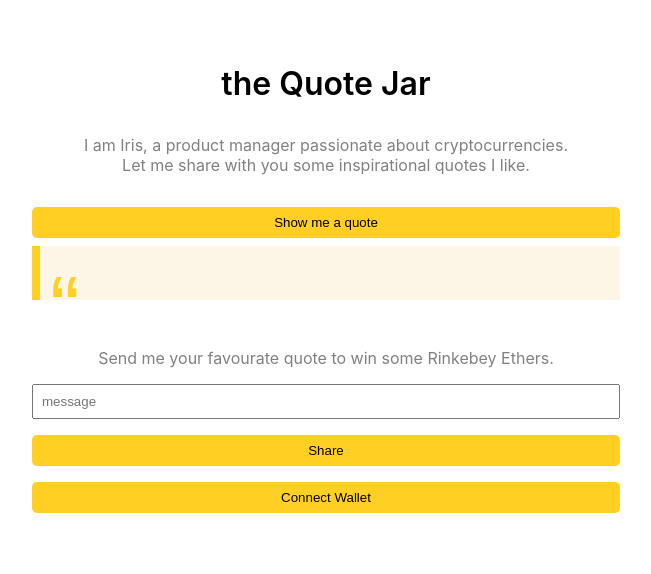
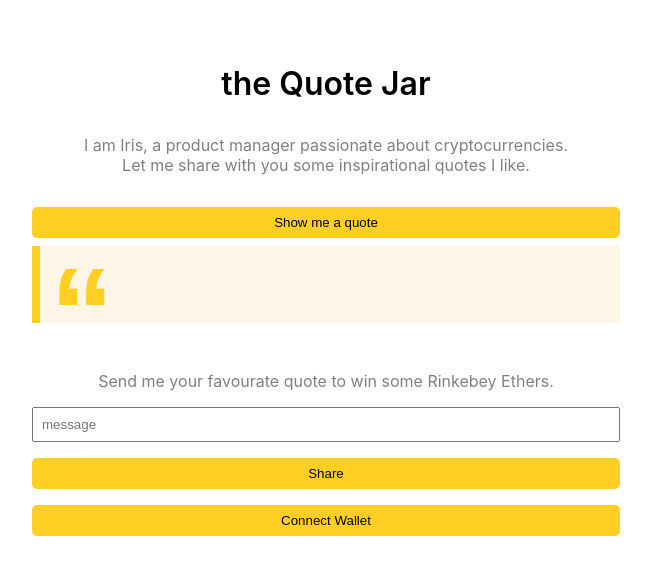
Before and after one commit to irispoon1022/quoteJar, a React (Create React App) app: page / in a window 1280 px wide. Shown: the top 574 px of the page, without its empty margins (314-965 px from the left). Built offline with nearby package versions, Linux system fonts and the light colour scheme.

Commit message:
sort the messages by latest timestamp

```diff
--- a/src/App.css
+++ b/src/App.css
@@ -45,14 +45,15 @@
 }
 
 .blockQuote{
-  font-size: 1.4em;
+  font-size: 2em;
+  font-weight:700;
   width:475px;
   margin:8px auto 32px auto;
   font-family:Open Sans;
-  color: #191919;
+  color: #000000;
   padding:1.2em 30px 1.2em 75px;
   border-left:8px solid #ffcf24 ;
-  line-height:1.6;
+  line-height:1.2;
   position: relative;
   background:oldlace;
 }
--- a/src/App.js
+++ b/src/App.js
@@ -93,6 +93,8 @@ const App = () => {
             message: wave.message
           });
         });
+
+        wavesCleaned.sort((a,b) => a.timestamp < b.timestamp ? 1:-1);
 
         // Store our data in React State
         setAllWaves(wavesCleaned);
```
